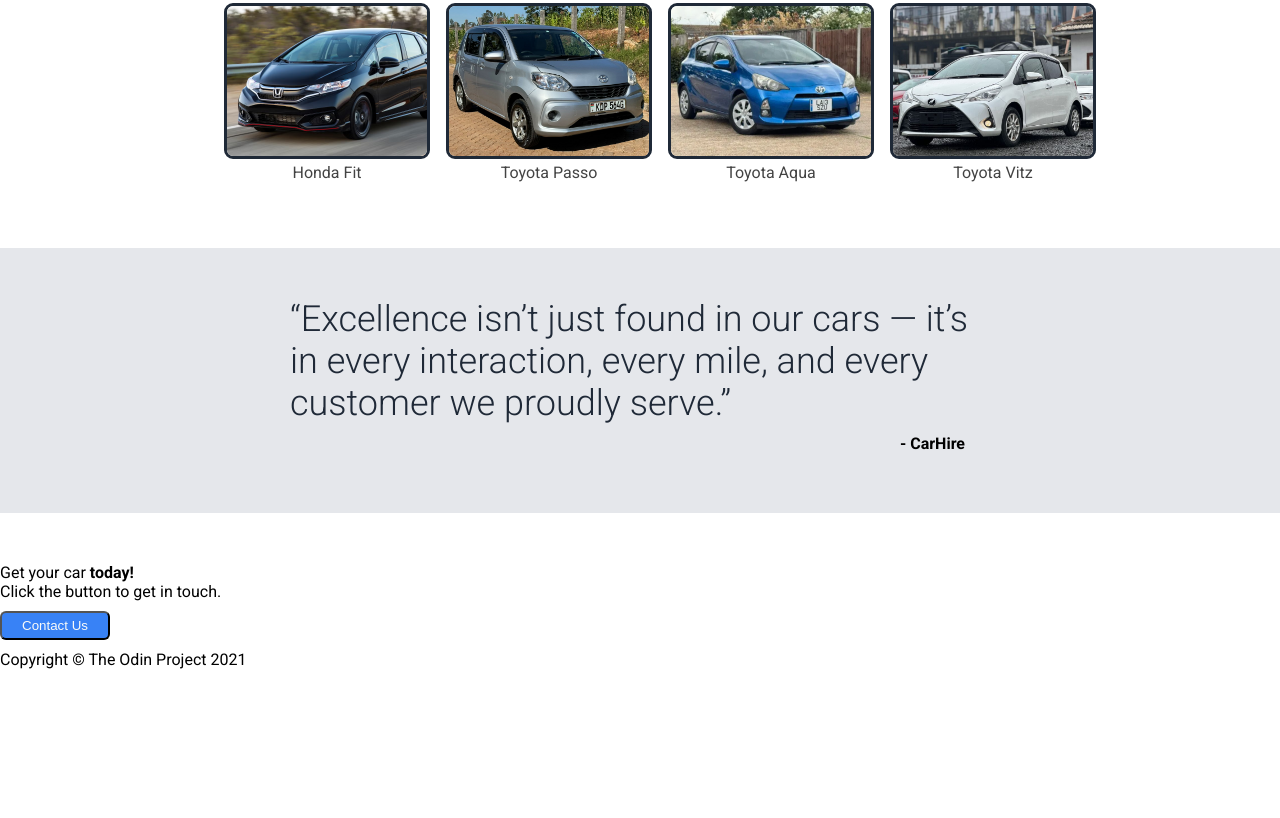
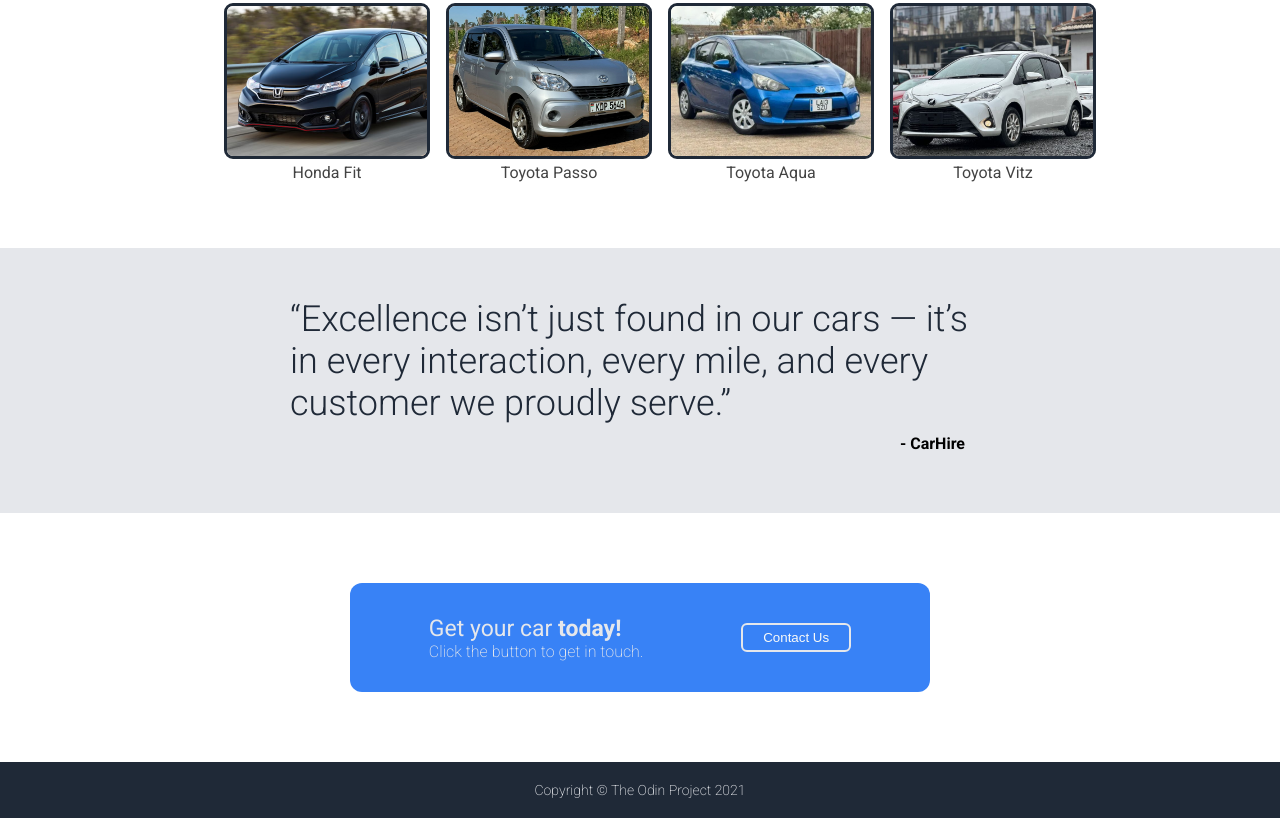
Before and after one commit to Calinho25/odin-landing-page, a plain HTML site: page index.html in a window 1280 px wide. Shown: the part 567-1385 px from the top of the page. Before the commit the page ends 1236 px from the top, so only its background shows below. Drawn offline with Linux system fonts and the light colour scheme.

Commit message:
finished

```diff
--- a/index.html
+++ b/index.html
@@ -48,11 +48,13 @@
         <div class="quote">
             “Excellence isn’t just found in our cars — it’s in every interaction, every mile, and every customer we proudly serve.”
         </div>
-    <div class="accredation"><strong>- CarHire</strong></div>
+        <div class="accredation"><strong>- CarHire</strong></div>
     </div>
     <div class="section-four">
-        <div class="cta">Get your car <strong>today!</strong></div>
-        <div class="desc">Click the button to get in touch.</div>
+        <div class="text-four">
+            <div class="cta">Get your car <strong>today!</strong></div>
+            <div class="desc">Click the button to get in touch.</div>
+        </div>
         <a href="#"><button>Contact Us</button></a>
     </div>
     <footer>
--- a/style.css
+++ b/style.css
@@ -112,5 +112,38 @@ button {
     /* we must increase the box width in order to right align */
     width: 650px;
     text-align: right;
-
 }
+.section-four {
+    /* do not use column if you need the button beside the text */
+    display: flex;
+    justify-content: space-around;
+    align-items: center;
+    padding: 30px;
+    background-color: #3882f6;
+    margin: 20px 350px;
+    color: #e5e7eb;
+    border-radius: 12px;
+}
+.cta {
+font-size: 23px;
+}
+.desc {
+    font-weight: 200;
+}
+.text-four {
+    display: flex;
+    flex-direction: column;
+}
+.section-four button {
+    border: 2px solid #e5e7eb;
+}
+footer {
+    display: flex;
+    justify-content: center;
+    background-color: #1f2937;
+    color: #e5e7eb;
+    font-weight: 200;
+    font-size: 14px;
+    padding: 20px;
+    margin-top: 50px;
+}
```
